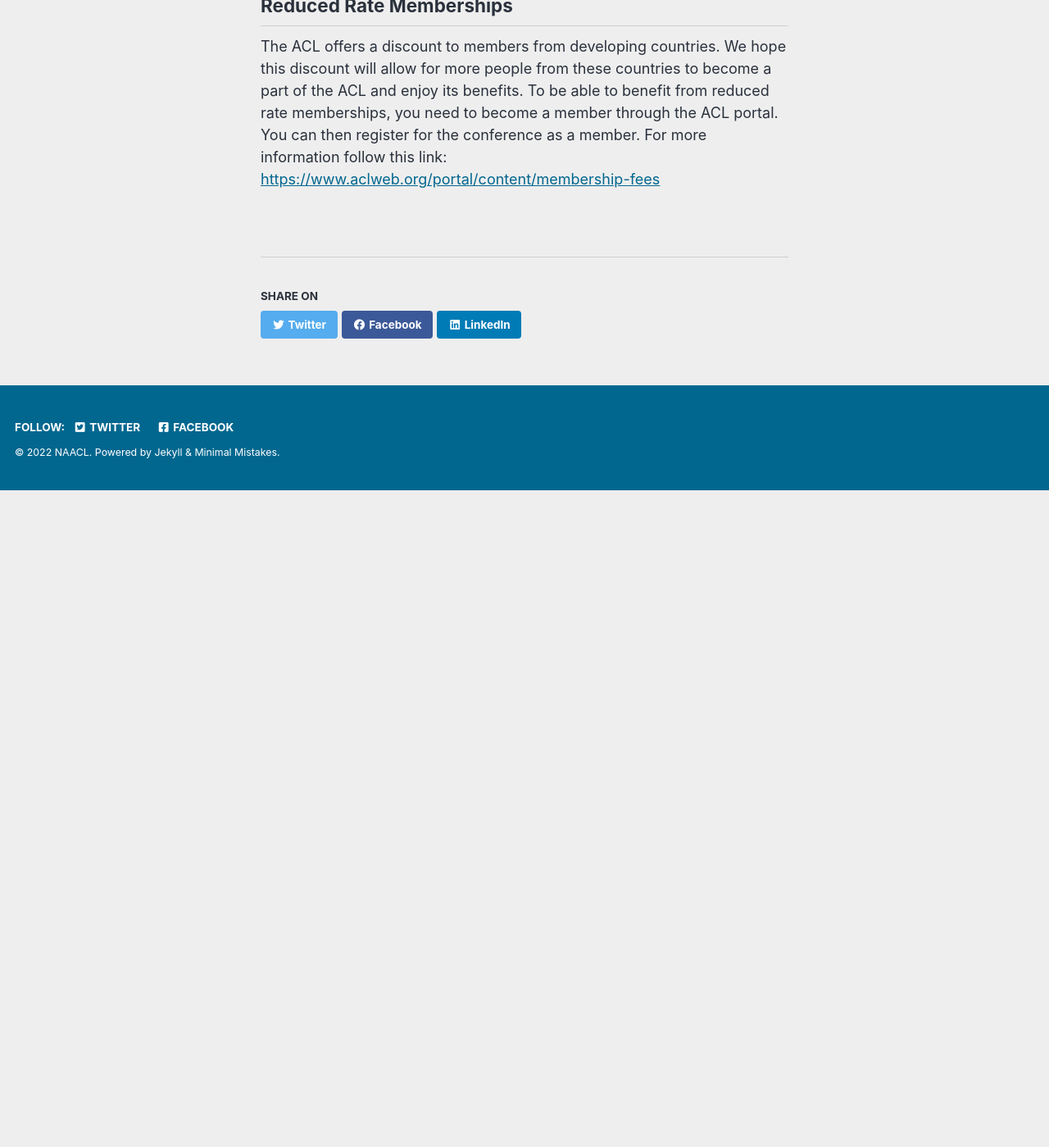
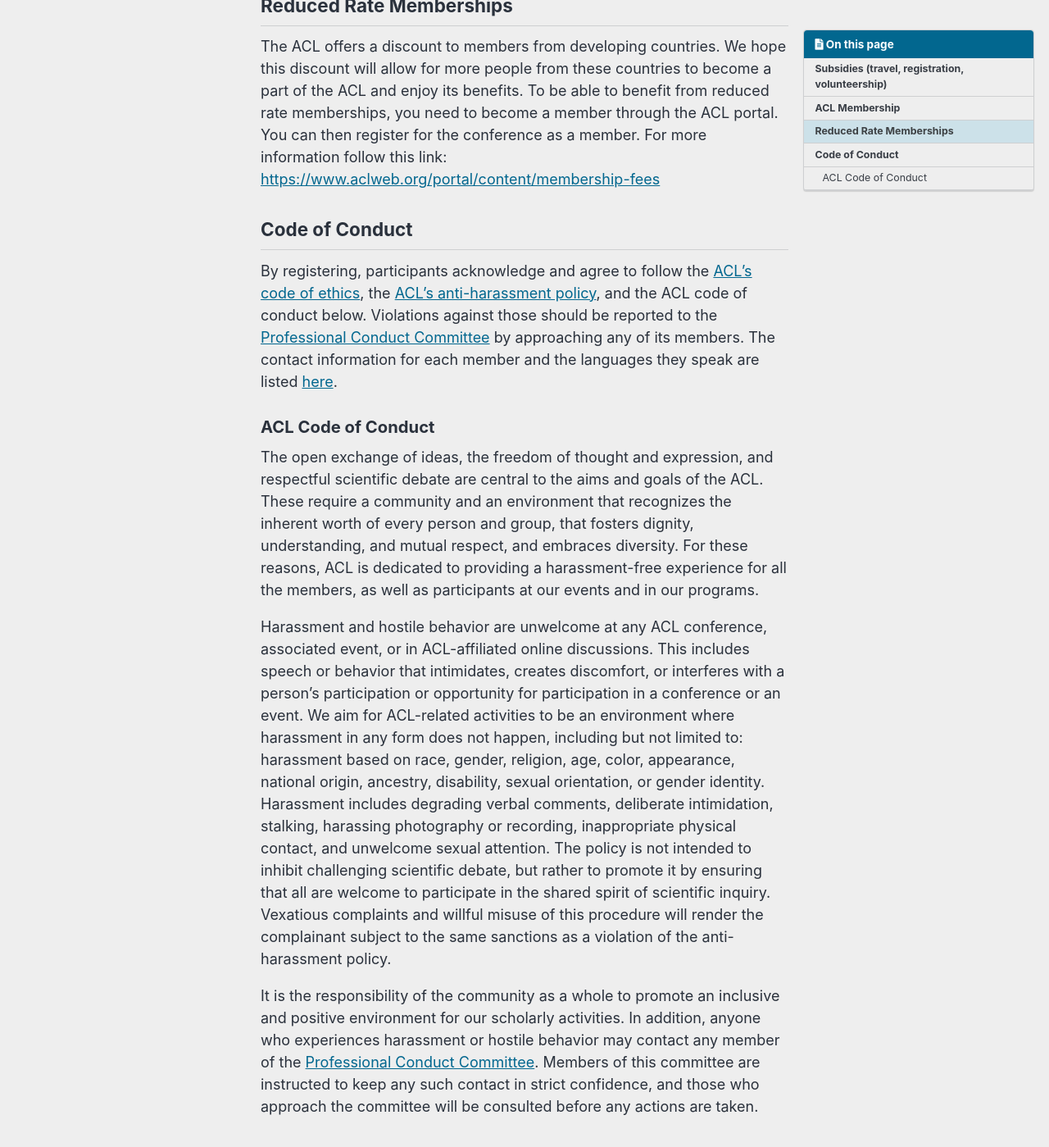
Before and after one commit to naacl-org/naacl-2022-website, a Jekyll site: the page built from _pages/registration.md, in a window 1280 px wide and 1400 px high, scrolled down 1157 px. Shown: the whole window at 82% size. Built offline with Jekyll 4.4.1, drawn with Linux system fonts in a browser that asks for light colours; cached includes are drawn as plain includes; comment, search, counter and statistics services are not loaded; before the commit the page ends 1755 px from its top, so only the background shows below that.

Commit message:
Added code of conduct

```diff
--- a/_pages/registration.md
+++ b/_pages/registration.md
@@ -22,3 +23,15 @@ The ACL policy is that everyone attending an ACL conference must be a current (C
 ## Reduced Rate Memberships
 
 The ACL offers a discount to members from developing countries. We hope this discount will allow for more people from these countries to become a part of the ACL and enjoy its benefits. To be able to benefit from reduced rate memberships, you need to become a member through the ACL portal. You can then register for the conference as a member. For more information follow this link: <https://www.aclweb.org/portal/content/membership-fees>
+
+## Code of Conduct
+
+By registering, participants acknowledge and agree to follow the [ACL's code of ethics](https://www.aclweb.org/portal/content/acl-code-ethics), the [ACL's anti-harassment policy](https://www.aclweb.org/adminwiki/index.php?title=Anti-Harassment_Policy), and the ACL code of conduct below. Violations against those should be reported to the [Professional Conduct Committee](https://www.aclweb.org/adminwiki/index.php?title=Professional_Conduct_Committee) by approaching any of its members. The contact information for each member and the languages they speak are listed [here](https://www.aclweb.org/adminwiki/index.php?title=Professional_Conduct_Committee).
+
+### ACL Code of Conduct
+
+The open exchange of ideas, the freedom of thought and expression, and respectful scientific debate are central to the aims and goals of the ACL. These require a community and an environment that recognizes the inherent worth of every person and group, that fosters dignity, understanding, and mutual respect, and embraces diversity. For these reasons, ACL is dedicated to providing a harassment-free experience for all the members, as well as participants at our events and in our programs.
+
+Harassment and hostile behavior are unwelcome at any ACL conference, associated event, or in ACL-affiliated online discussions. This includes speech or behavior that intimidates, creates discomfort, or interferes with a person's participation or opportunity for participation in a conference or an event. We aim for ACL-related activities to be an environment where harassment in any form does not happen, including but not limited to: harassment based on race, gender, religion, age, color, appearance, national origin, ancestry, disability, sexual orientation, or gender identity. Harassment includes degrading verbal comments, deliberate intimidation, stalking, harassing photography or recording, inappropriate physical contact, and unwelcome sexual attention. The policy is not intended to inhibit challenging scientific debate, but rather to promote it by ensuring that all are welcome to participate in the shared spirit of scientific inquiry. Vexatious complaints and willful misuse of this procedure will render the complainant subject to the same sanctions as a violation of the anti-harassment policy.
+
+It is the responsibility of the community as a whole to promote an inclusive and positive environment for our scholarly activities. In addition, anyone who experiences harassment or hostile behavior may contact any member of the [Professional Conduct Committee](https://www.aclweb.org/adminwiki/index.php?title=Professional_Conduct_Committee). Members of this committee are instructed to keep any such contact in strict confidence, and those who approach the committee will be consulted before any actions are taken.
```
Also changed, not shown: other parts of _pages/registration.md (+2 -1 lines).
